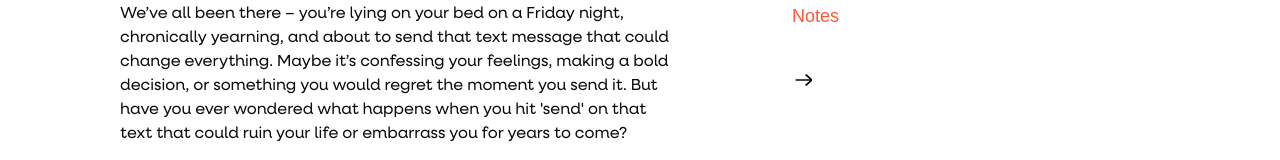
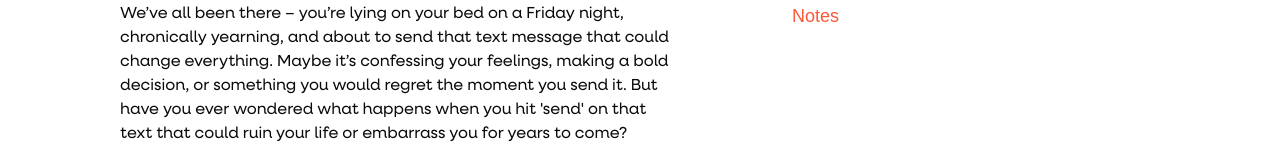
Before and after one commit to deecaulcrick/dees-blog, a Next.js app: page / in a window 1280 px wide. Shown: the part 586-746 px from the top of the page. Built offline with nearby package versions, Linux system fonts and the light colour scheme; a web font is replaced by a local one.

Commit message:
Removed Arrow from homepage

```diff
--- a/src/app/(main)/page.tsx
+++ b/src/app/(main)/page.tsx
@@ -25,7 +25,7 @@ export default function Home() {
           <div>
             <h2 className="text-theme-orange font-medium text-lg my-10">Notes</h2>
             <div>
-              <IconArrowBullet size={20} isBooped={true} />
+
             </div>
           </div>
         </div>
```
